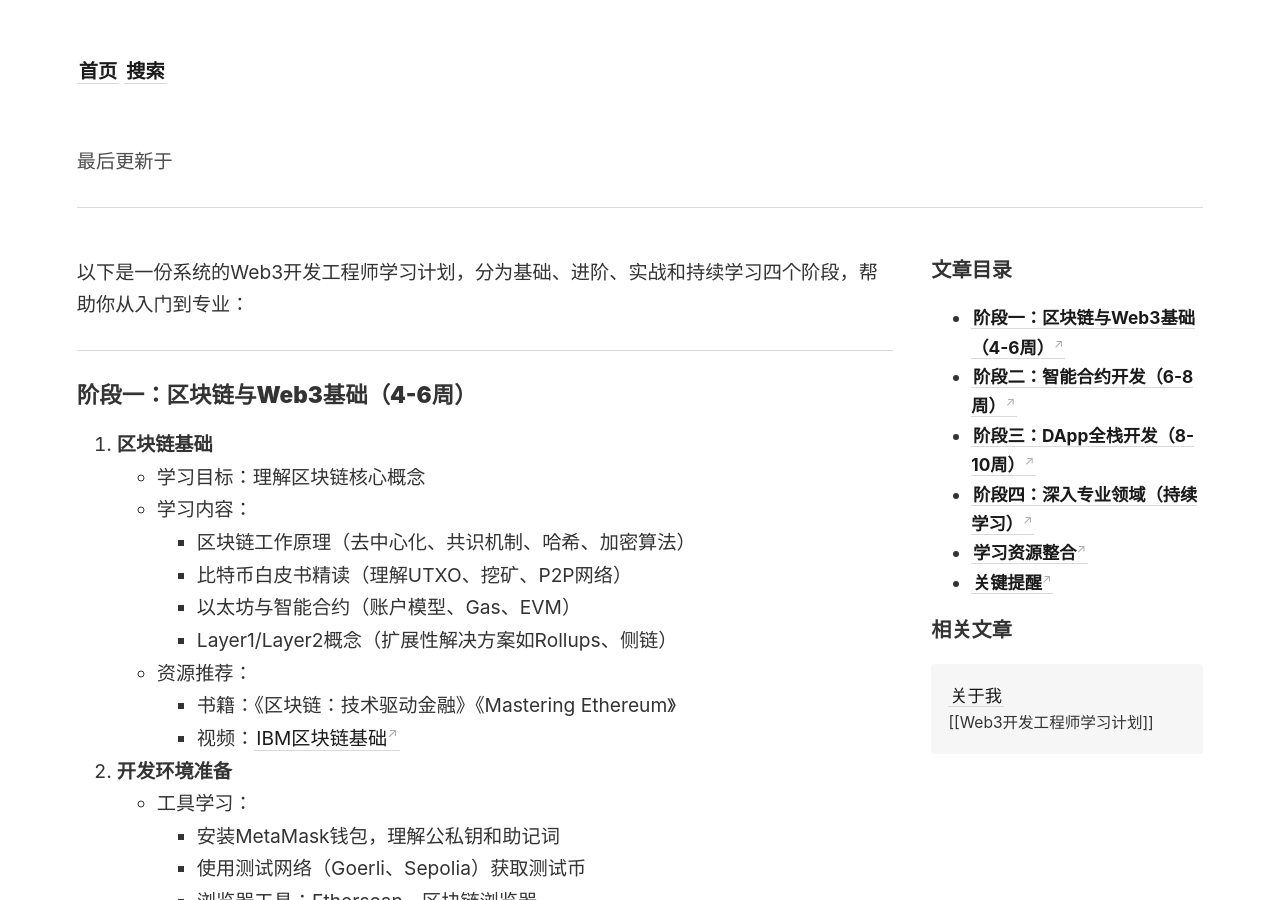
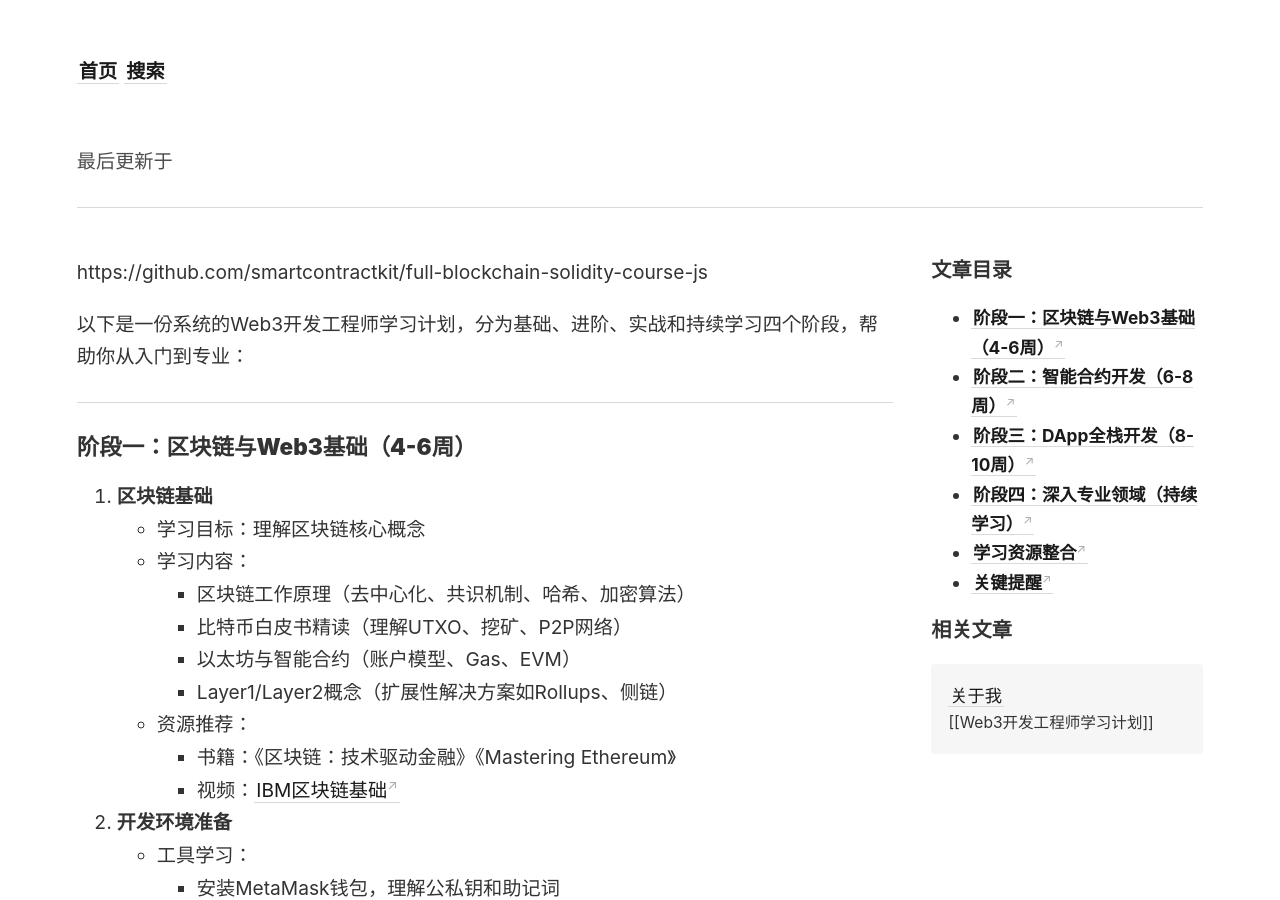
Before and after one commit to wingowen/digital-garden-jekyll, a Jekyll site: the page built from _notes/Web3开发工程师学习计划.md, in a window 1280 px wide and 900 px high. Built offline with Jekyll 4.4.1, drawn with Linux system fonts in a browser that asks for light colours; some of the changed lines change nothing that is shown.

Commit message:
vault backup: 2025-03-17 16:22:47

```diff
--- a/_notes/Web3开发工程师学习计划.md
+++ b/_notes/Web3开发工程师学习计划.md
@@ -1,3 +1,5 @@
+https://github.com/smartcontractkit/full-blockchain-solidity-course-js
+
 以下是一份系统的Web3开发工程师学习计划，分为基础、进阶、实战和持续学习四个阶段，帮助你从入门到专业：
 
 ---
```
Also changed, not shown: .obsidian/workspace.json.
